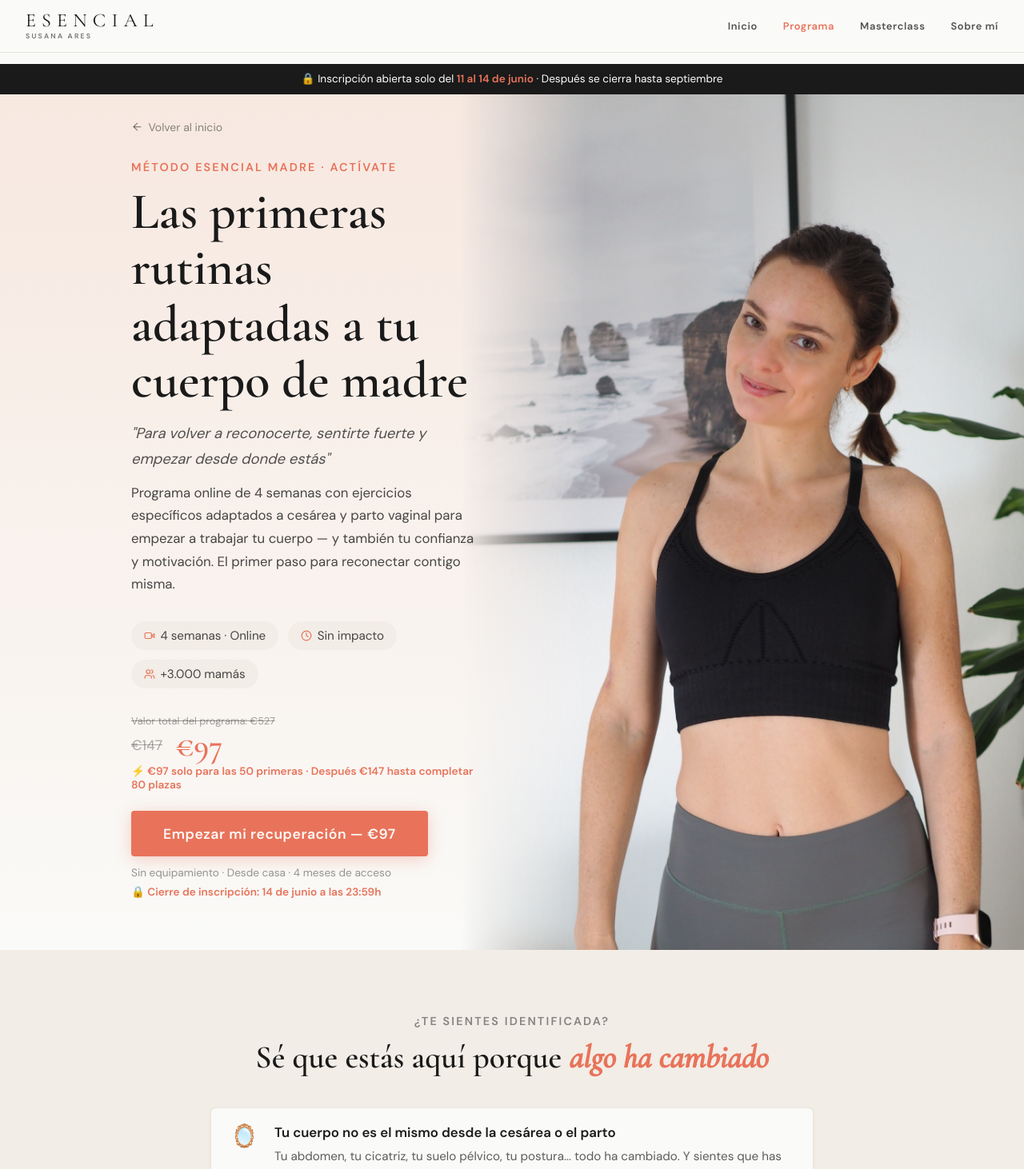
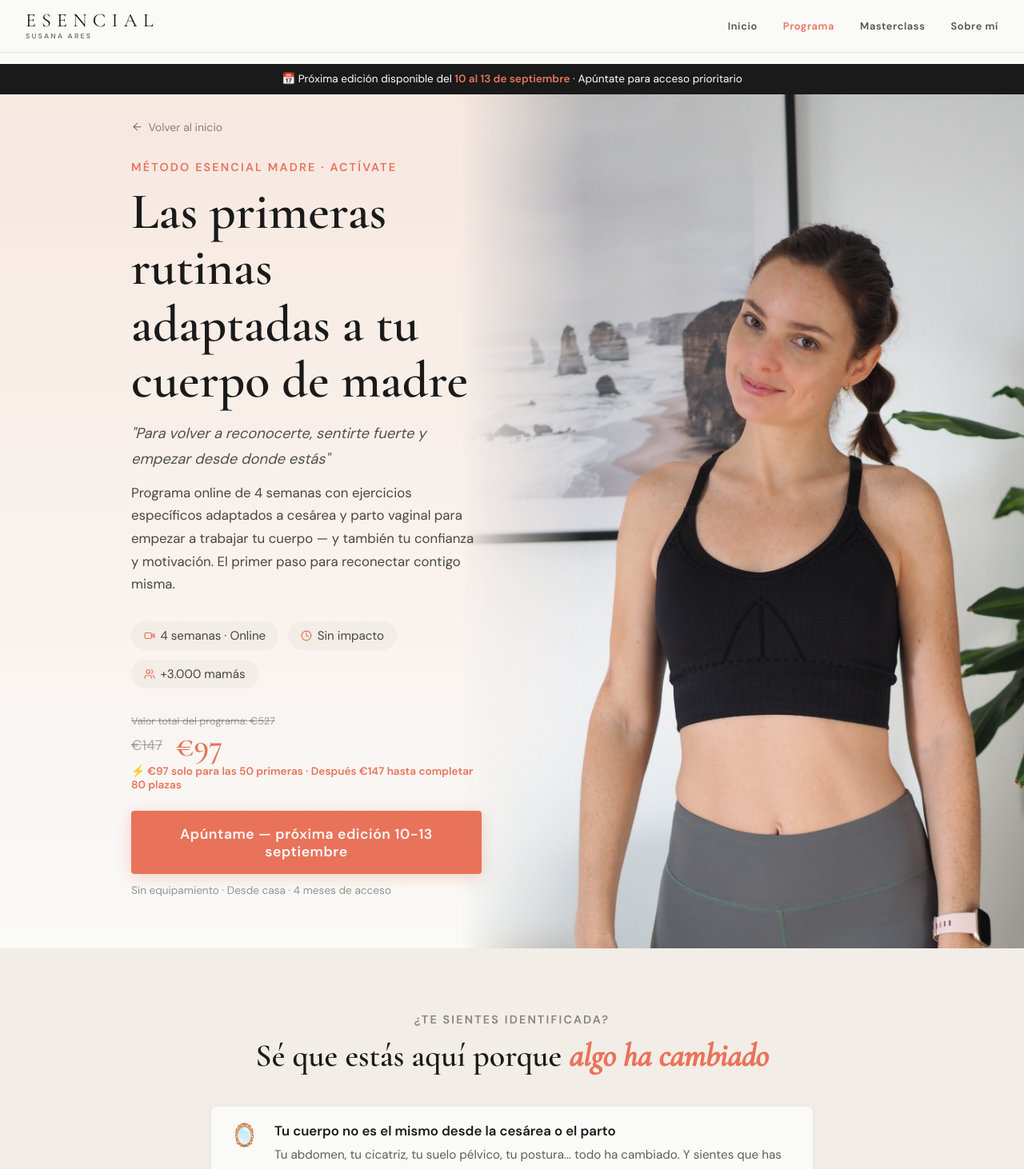
Before and after one commit to susanaaresla-lab/esencial-susana, a React (Create React App) app: page /programa-4-semanas in a window 1280 px wide. Shown: the top 1462 px of the page at 80% size. Built offline with nearby package versions, Linux system fonts and the light colour scheme.

Commit message:
programa septiembre lista espera

```diff
--- a/src/pages/ProgramaPage.js
+++ b/src/pages/ProgramaPage.js
@@ -43,7 +43,7 @@ function FaqItem({ q, a }) {
 export default function ProgramaPage() {
   const navigate = useNavigate();
   const goBack = () => { navigate('/'); window.scrollTo(0, 0); };
-  const goComprar = () => window.open('https://pay.hotmart.com/M106127773H?off=4ngusnje&bid=1781083829312', '_blank');
+  const goListaEspera = () => { navigate('/lista-espera'); window.scrollTo(0, 0); };
 
   return (
     <div style={{ paddingTop: 80 }}>
@@ -62,10 +62,10 @@ export default function ProgramaPage() {
         <meta name="twitter:description" content="Programa online de 4 semanas con ejercicios adaptados a cesárea y parto para trabajar tu cuerpo, confianza y motivación. €97." />
       </Helmet>
 
-      {/* ── BARRA DE URGENCIA FIJA ── */}
+      {/* ── BARRA DE URGENCIA ── */}
       <div style={{ background: 'var(--black)', padding: '0.65rem 1.5rem', textAlign: 'center', position: 'sticky', top: 80, zIndex: 10 }}>
         <p style={{ fontSize: '0.85rem', color: 'white', margin: 0 }}>
-          🔒 Inscripción abierta solo del <strong style={{ color: 'var(--coral)' }}>11 al 14 de junio</strong> · Después se cierra hasta septiembre
+          📅 Próxima edición disponible del <strong style={{ color: 'var(--coral)' }}>10 al 13 de septiembre</strong> · Apúntate para acceso prioritario
         </p>
       </div>
 
@@ -102,14 +102,11 @@ export default function ProgramaPage() {
               </div>
               <p style={{ fontSize: '0.85rem', color: 'var(--coral)', fontWeight: 600 }}>⚡ €97 solo para las 50 primeras · Después €147 hasta completar 80 plazas</p>
             </div>
-            <button className="btn-coral" style={{ fontSize: '1.1rem', padding: '1.1rem 2.5rem' }} onClick={goComprar}>
-              Empezar mi recuperación — €97
+            <button className="btn-coral" style={{ fontSize: '1.1rem', padding: '1.1rem 2.5rem' }} onClick={goListaEspera}>
+              Apúntame — próxima edición 10-13 septiembre
             </button>
             <p style={{ fontSize: '0.85rem', color: 'rgba(26,26,26,0.45)', marginTop: '0.75rem' }}>
               Sin equipamiento · Desde casa · 4 meses de acceso
-            </p>
-            <p style={{ fontSize: '0.85rem', color: 'var(--coral)', fontWeight: 600, marginTop: '0.4rem' }}>
-              🔒 Cierre de inscripción: 14 de junio a las 23:59h
             </p>
           </div>
         </div>
@@ -174,7 +171,7 @@ export default function ProgramaPage() {
                   <li key={i} style={{ fontSize: '1rem' }}><Check size={15} />{t}</li>
                 ))}
               </ul>
-              <button className="btn-coral" onClick={goComprar}>Empezar mi recuperación</button>
+              <button className="btn-coral" onClick={goListaEspera}>Apúntame a la próxima edición</button>
             </div>
           </div>
         </div>
@@ -216,7 +213,7 @@ export default function ProgramaPage() {
         </div>
       </section>
 
-      {/* ── HOW IT WORKS: SEMANA TÍPICA ── */}
+      {/* ── HOW IT WORKS ── */}
       <section className="section" style={{ background: 'var(--beige)' }}>
         <div className="container-mid">
           <div className="text-center" style={{ marginBottom: '2.5rem' }}>
@@ -380,10 +377,10 @@ export default function ProgramaPage() {
         <div className="container-narrow">
           <div className="text-center" style={{ marginBottom: '2rem' }}>
             <div style={{ display: 'inline-flex', alignItems: 'center', gap: '0.5rem', background: 'var(--black)', color: 'white', fontWeight: 700, fontSize: '0.75rem', letterSpacing: '0.1em', textTransform: 'uppercase', padding: '0.45rem 1.1rem', borderRadius: 999, marginBottom: '0.75rem' }}>
-              🔒 Cierra el 14 de junio a las 23:59h
+              📅 Próxima edición · 10-13 de septiembre
             </div>
-            <div style={label('var(--coral)')}>Próxima edición · 11-14 de junio</div>
-            <h2 className="t-serif" style={{ fontSize: 'clamp(1.75rem, 4vw, 2.25rem)' }}>Consigue tu plaza ahora</h2>
+            <div style={label('var(--coral)')}>Apúntate con acceso prioritario</div>
+            <h2 className="t-serif" style={{ fontSize: 'clamp(1.75rem, 4vw, 2.25rem)' }}>Reserva tu plaza para septiembre</h2>
           </div>
           <div className="card" style={{ padding: '2.5rem' }}>
             <div style={{ display: 'grid', gridTemplateColumns: '110px 1fr', gap: '1.5rem', alignItems: 'center', background: 'var(--beige)', borderRadius: 4, padding: '1.5rem', marginBottom: '2rem' }}>
@@ -413,8 +410,8 @@ export default function ProgramaPage() {
             <div style={{ display: 'flex', alignItems: 'flex-start', gap: '0.75rem', background: 'rgba(232,115,90,0.06)', border: '1px solid rgba(232,115,90,0.2)', borderRadius: 4, padding: '1rem', marginBottom: '2rem' }}>
               <ShieldCheck size={20} style={{ color: 'var(--coral)', flexShrink: 0, marginTop: 2 }} />
               <div>
-                <p style={{ fontWeight: 600, fontSize: '0.95rem', color: 'var(--coral)', marginBottom: '0.25rem' }}>Próxima edición disponible del 11 al 14 de junio</p>
-                <p style={{ fontSize: '0.9rem', color: 'rgba(26,26,26,0.65)', lineHeight: 1.65 }}>Solo disponible del 11 al 14 de junio — después se cierra hasta septiembre.</p>
+                <p style={{ fontWeight: 600, fontSize: '0.95rem', color: 'var(--coral)', marginBottom: '0.25rem' }}>Próxima edición · 10-13 de septiembre</p>
+                <p style={{ fontSize: '0.9rem', color: 'rgba(26,26,26,0.65)', lineHeight: 1.65 }}>Apúntate a la lista de espera para recibir acceso prioritario y precio especial antes de que abra al público.</p>
               </div>
             </div>
             <div className="text-center" style={{ borderTop: '1px solid var(--pearl)', paddingTop: '2rem' }}>
@@ -425,8 +422,8 @@ export default function ProgramaPage() {
                 <p style={{ fontSize: '0.9rem', color: 'rgba(26,26,26,0.45)', marginTop: '0.4rem' }}>Pago único · 4 meses de acceso · Sin suscripción</p>
                 <p style={{ fontSize: '0.9rem', color: 'var(--coral)', fontWeight: 600, marginTop: '0.4rem' }}>⚡ €97 solo para las 50 primeras plazas · Después €147 hasta completar 80</p>
               </div>
-              <button className="btn-coral" style={{ fontSize: '1.1rem', padding: '1.2rem 3rem', width: '100%', maxWidth: 420 }} onClick={goComprar}>
-                Empezar mi recuperación — €97
+              <button className="btn-coral" style={{ fontSize: '1.1rem', padding: '1.2rem 3rem', width: '100%', maxWidth: 420 }} onClick={goListaEspera}>
+                Apúntame — acceso prioritario septiembre
               </button>
               <div style={{ display: 'flex', justifyContent: 'center', gap: '1.5rem', marginTop: '1rem', flexWrap: 'wrap' }}>
                 <span style={{ fontSize: '0.8rem', color: 'rgba(26,26,26,0.45)', display: 'flex', alignItems: 'center', gap: '0.3rem' }}>
@@ -468,17 +465,16 @@ export default function ProgramaPage() {
       {/* ── FINAL CTA ── */}
       <div className="cta-band">
         <div className="container-narrow text-center">
-          <h2 style={{ fontSize: 'clamp(1.75rem, 4vw, 2.5rem)' }}>¿Lista para empezar?</h2>
-          <p style={{ fontSize: '1.15rem', marginBottom: '1rem', opacity: 0.9 }}>Solo disponible del 11 al 14 de junio. Después se cierra hasta septiembre.</p>
+          <h2 style={{ fontSize: 'clamp(1.75rem, 4vw, 2.5rem)' }}>¿Lista para septiembre?</h2>
+          <p style={{ fontSize: '1.15rem', marginBottom: '1rem', opacity: 0.9 }}>Próxima edición disponible del 10 al 13 de septiembre. Apúntate ahora para acceso prioritario.</p>
           <div style={{ fontFamily: 'var(--sans)', fontWeight: 700, fontSize: '2rem', color: 'white', marginBottom: '0.25rem' }}>€97</div>
           <p style={{ color: 'rgba(255,255,255,0.85)', fontSize: '0.85rem', fontWeight: 600, marginBottom: '0.25rem' }}>⚡ Solo para las 50 primeras plazas</p>
-          <p style={{ color: 'rgba(255,255,255,0.55)', fontSize: '0.8rem', marginBottom: '0.25rem' }}>Después €147 hasta completar 80 plazas</p>
-          <p style={{ color: 'rgba(255,255,255,0.35)', fontSize: '0.8rem', marginBottom: '1.5rem', textDecoration: 'line-through' }}>Valor total €527</p>
-          <button className="btn-white" style={{ fontSize: '1.05rem', padding: '1.1rem 2.5rem' }} onClick={goComprar}>
-            Empezar mi recuperación
+          <p style={{ color: 'rgba(255,255,255,0.55)', fontSize: '0.8rem', marginBottom: '1.5rem' }}>Después €147 hasta completar 80 plazas</p>
+          <button className="btn-white" style={{ fontSize: '1.05rem', padding: '1.1rem 2.5rem' }} onClick={goListaEspera}>
+            Apúntame — acceso prioritario
           </button>
           <p style={{ color: 'rgba(255,255,255,0.6)', fontSize: '0.85rem', marginTop: '0.75rem' }}>
-            Cierra el 14 de junio · Sin equipamiento · Desde casa
+            10-13 septiembre · Sin equipamiento · Desde casa
           </p>
         </div>
       </div>
```
